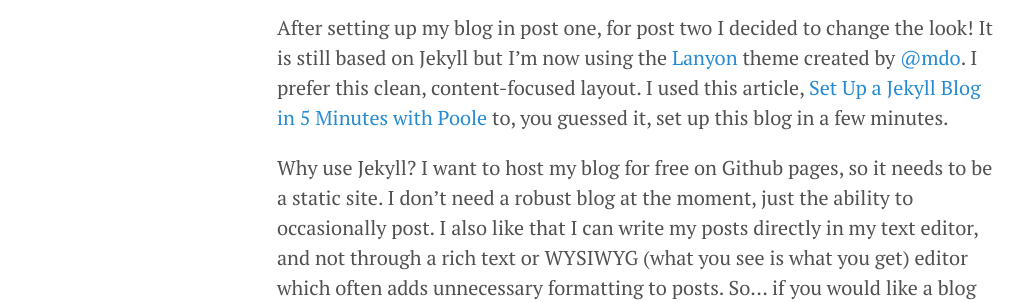
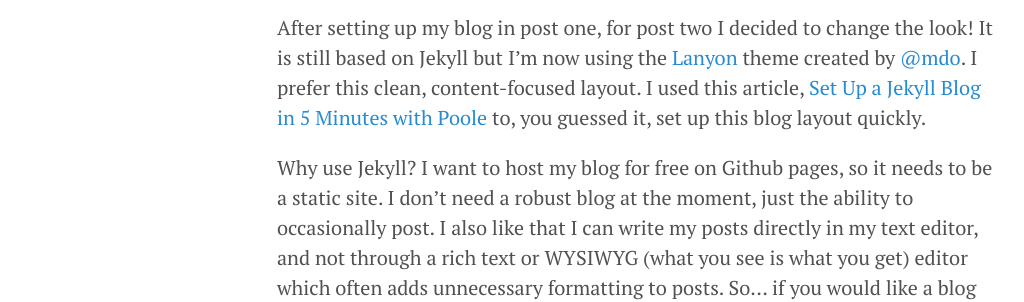
Before and after one commit to mmmfang/blog, a Jekyll site: the page built from _posts/2016-03-13-blog-setup.md, in a window 1280 px wide. Shown: the part 219-521 px from the top of the page, without its empty margins (3-1027 px from the left). Built offline with Jekyll 4.4.1, drawn with Linux system fonts in a browser that asks for light colours.

Commit message:
edit post 2

```diff
--- a/_posts/2016-03-13-blog-setup.md
+++ b/_posts/2016-03-13-blog-setup.md
@@ -3,6 +3,6 @@ layout: post
 title: Blog Setup, Part Two
 ---
 
-After setting up my blog in post one, for post two I decided to change the look! It is still based on Jekyll but I'm now using the [Lanyon](https://github.com/poole/lanyon) theme created by [@mdo](https://twitter.com/mdo). I prefer this clean, content-focused layout. I used this article, [Set Up a Jekyll Blog in 5 Minutes with Poole](http://www.sitepoint.com/set-jekyll-blog-5-minutes-poole/) to, you guessed it, set up this blog in a few minutes.
+After setting up my blog in post one, for post two I decided to change the look! It is still based on Jekyll but I'm now using the [Lanyon](https://github.com/poole/lanyon) theme created by [@mdo](https://twitter.com/mdo). I prefer this clean, content-focused layout. I used this article, [Set Up a Jekyll Blog in 5 Minutes with Poole](http://www.sitepoint.com/set-jekyll-blog-5-minutes-poole/) to, you guessed it, set up this blog layout quickly.
 
 Why use Jekyll? I want to host my blog for free on Github pages, so it needs to be a static site. I don't need a robust blog at the moment, just the ability to occasionally post. I also like that I can write my posts directly in my text editor, and not through a rich text or WYSIWYG (what you see is what you get) editor which often adds unnecessary formatting to posts. So... if you would like a blog that looks similar, just visit the links above or this [Github repo](http://getpoole.com) to get started.
```
